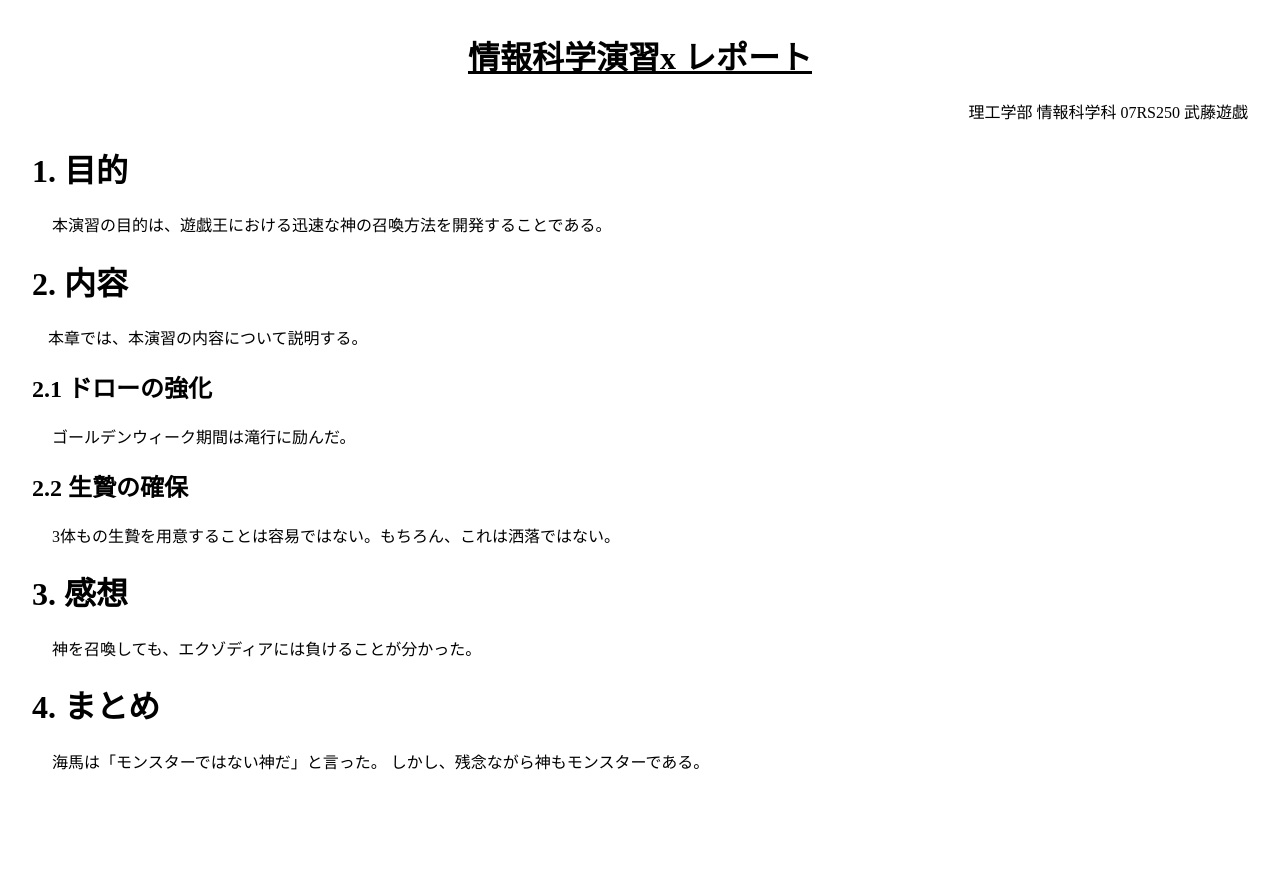
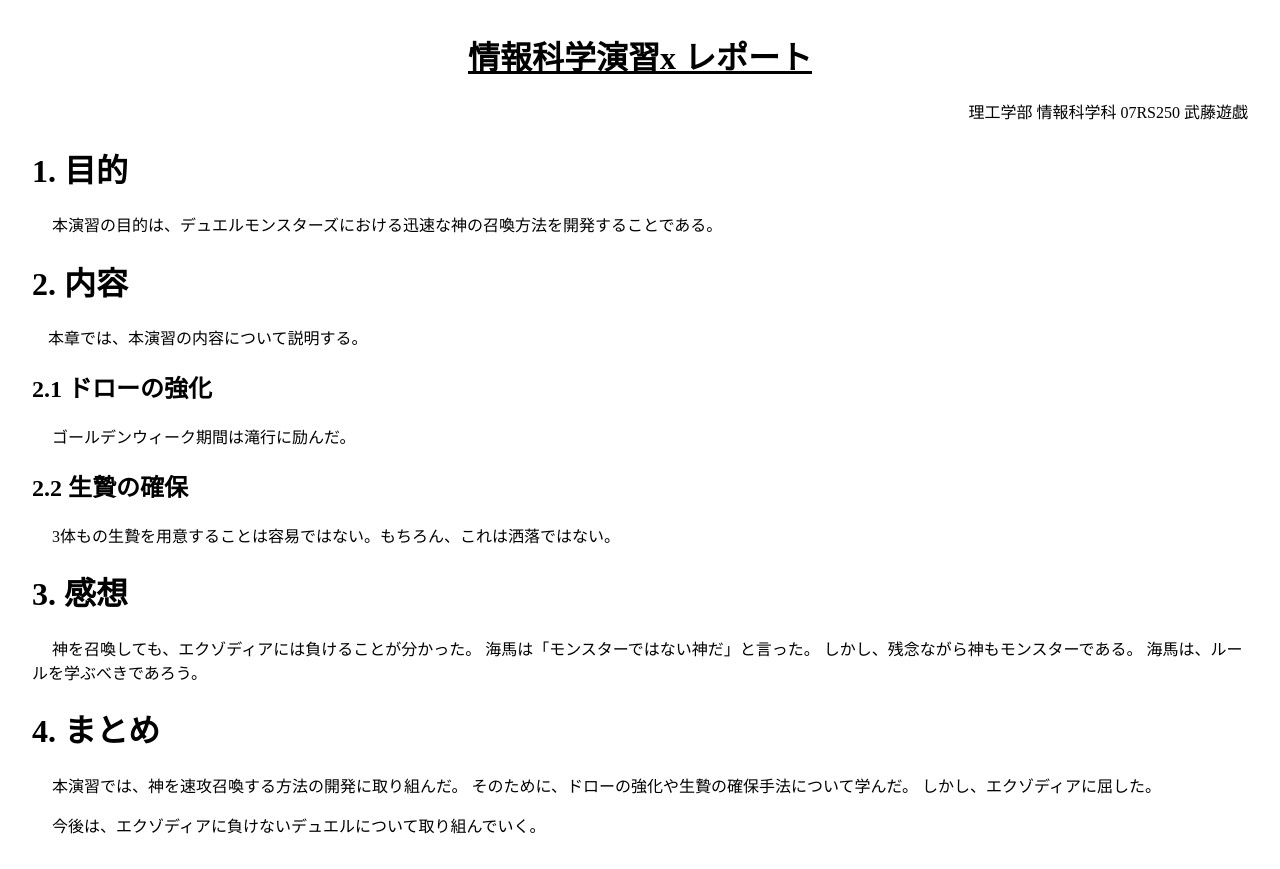
Before and after one commit to smkwlab/ise-report-template, a plain HTML site: page index.html in a window 1280 px wide. Before the commit the page ends 805 px from the top, so only its background shows below. Drawn offline with Linux system fonts and the light colour scheme.

Commit message:
「まとめ」がまとめになるように文章を更新

```diff
--- a/index.html
+++ b/index.html
@@ -15,7 +15,7 @@
 
 <h1>目的</h1>
 <p>
-本演習の目的は、遊戯王における迅速な神の召喚方法を開発することである。
+本演習の目的は、デュエルモンスターズにおける迅速な神の召喚方法を開発することである。
 </p>
 
 <h1>内容</h1>
@@ -34,12 +34,20 @@
 <h1>感想</h1>
 <p>
 神を召喚しても、エクゾディアには負けることが分かった。
+海馬は「モンスターではない神だ」と言った。
+しかし、残念ながら神もモンスターである。
+海馬は、ルールを学ぶべきであろう。
 </p>
 
 <h1>まとめ</h1>
 <p>
-海馬は「モンスターではない神だ」と言った。
-しかし、残念ながら神もモンスターである。
+本演習では、神を速攻召喚する方法の開発に取り組んだ。
+そのために、ドローの強化や生贄の確保手法について学んだ。
+しかし、エクゾディアに屈した。
+</p>
+
+<p>
+今後は、エクゾディアに負けないデュエルについて取り組んでいく。
 </p>
 
 </body>
```
